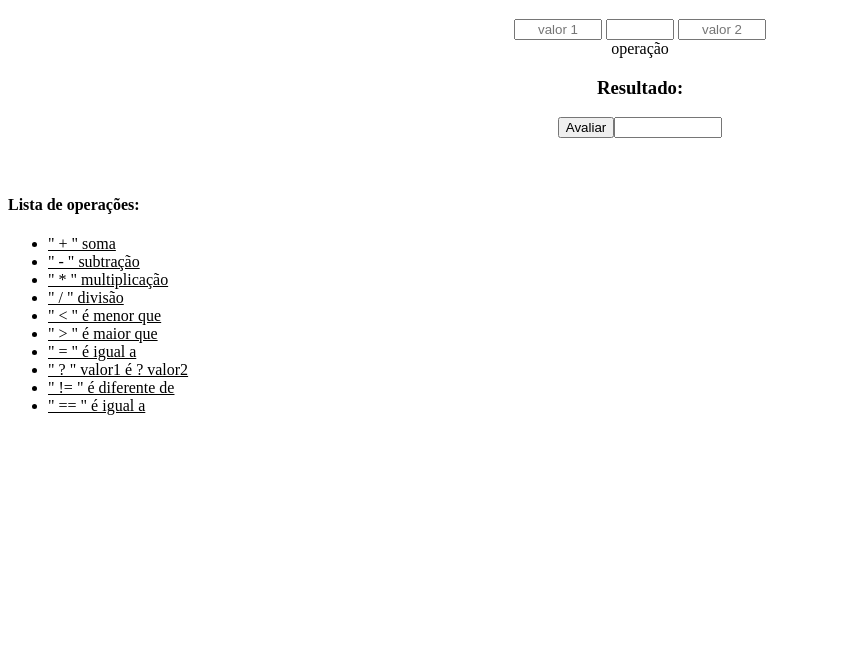
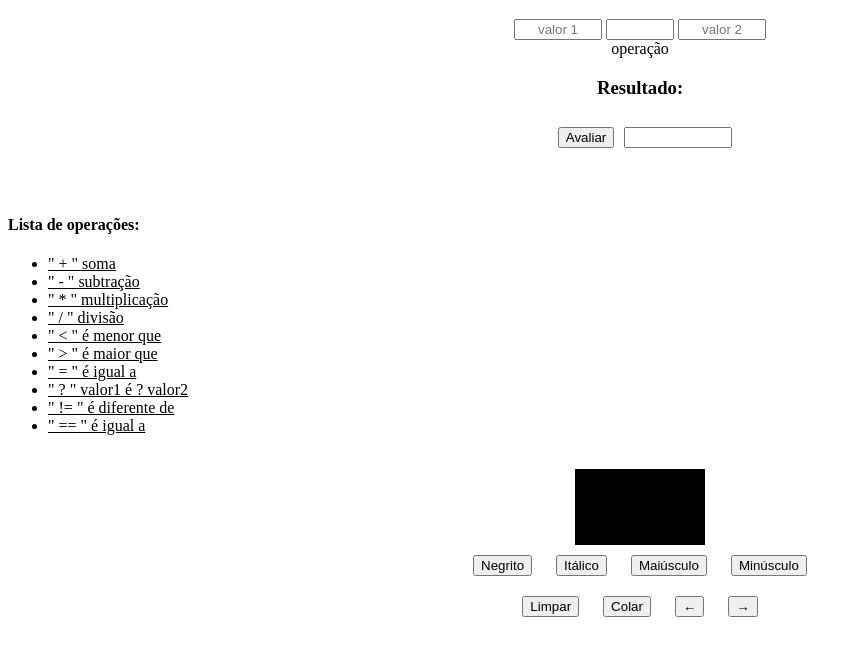
Before and after one commit to h31w1tty/js, a plain HTML site: page index.html in a window 1280 px wide. Shown: the part 61-716 px from the top of the page, without its empty margins (0-862 px from the left). Drawn offline with Linux system fonts and the light colour scheme.

Commit message:
colocando cores no js

```diff
--- a/index.html
+++ b/index.html
@@ -28,6 +28,18 @@
         <li>" != " é diferente de</li>
         <li>" == " é igual a</li>
     </ul>
+    <br>
+    <div id="bgUserText">
+        <p id="userText">Seu Texto</p>
+    </div>
+    <button onclick="negrito()">Negrito</button>
+    <button onclick="italico()">Itálico</button>
+    <button onclick="maiusculo()">Maiúsculo</button>
+    <button onclick="minusculo()">Minúsculo</button><br>
+    <button onclick="limpar()">Limpar</button>
+    <button onclick="colar()">Colar</button>
+    <button onclick="down()" id="down">←</button>
+    <button onclick="up()" id="up">→</button>
 
     <script src="script.js"></script>
 </body>
--- a/script.js
+++ b/script.js
@@ -21,6 +21,9 @@ function avaliar() {
             break;
             case "/":
                 resultado = input1 / input2;
+            break;
+            case "^":
+                resultado = input1 ** input2;
             break;
             case "*":
                 resultado = input1 * input2;
@@ -62,3 +65,21 @@ function avaliar() {
     console.log("num 2: " + input2);
     document.getElementById("saida").value = resultado;
 }
+function negrito(){
+    var textoBox = document.getElementById("userText");
+    if(textoBox.style.fontWeight == 'bolder');
+    //continue
+}
+
+//mudança de cor do fundo
+var fundoCor = document.getElementById("bgUserText");
+var coresPadrao = ['#5b88ff', '#5bffd7', '#55a13a', '#c2c93c', '#b9801c', '#d91616', '#c34b8f', '#8038af', '#502fbb'];
+var contadorCor = 3;
+function up(){
+    if(contadorCor < 8){contadorCor++}
+    fundoCor.style.backgroundColor = coresPadrao[contadorCor];
+}
+function down(){
+    if(contadorCor > 0){contadorCor--}
+    fundoCor.style.backgroundColor = coresPadrao[contadorCor];
+}
--- a/style.css
+++ b/style.css
@@ -20,3 +20,13 @@ h4{
 li{
     text-decoration: underline;
 }
+#bgUserText{
+    background-color: black;
+    width: fit-content;
+    margin-inline: auto;
+    border: 3px solid black;
+    padding: 10px 30px;
+}
+button{
+    margin: 10px;
+}
```
